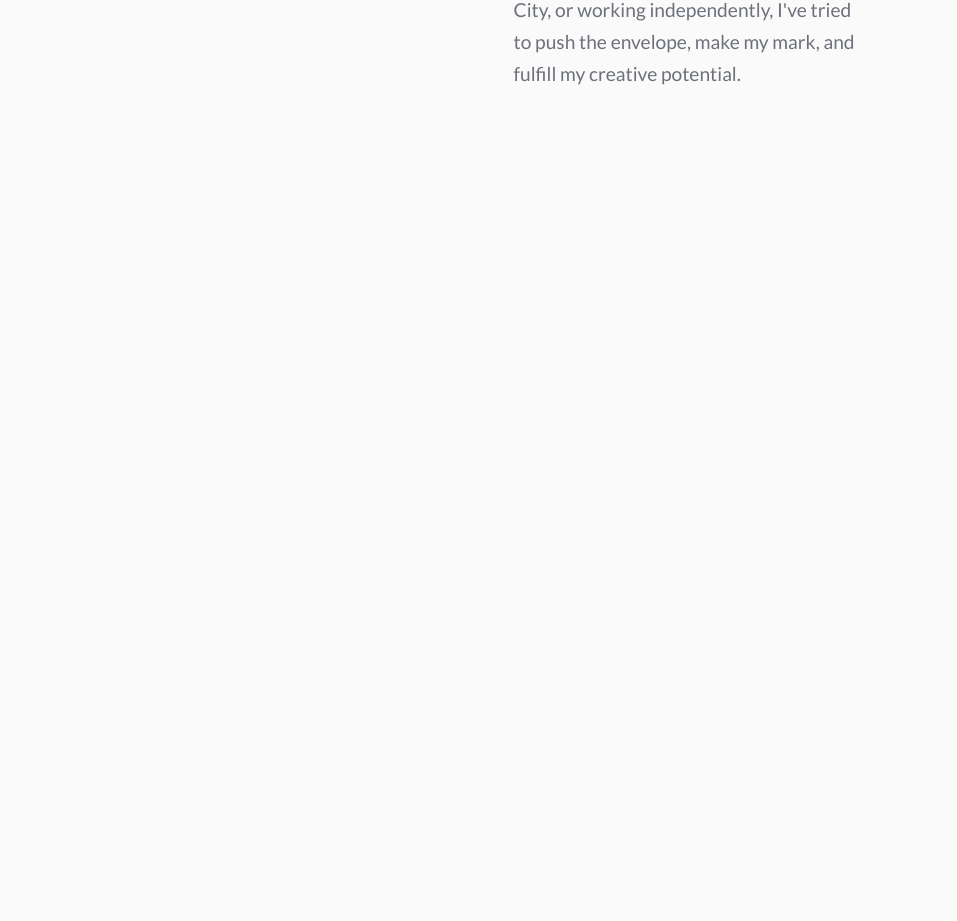
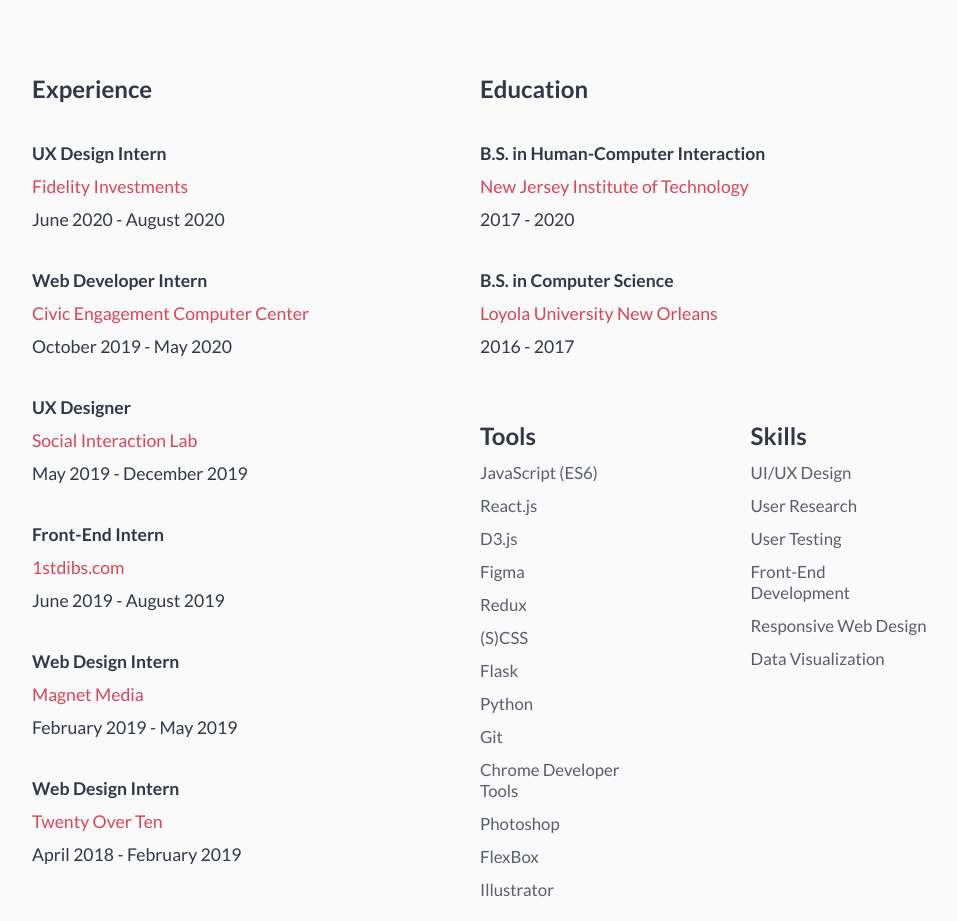
Before and after one commit to sherif-ffs/portfolio_v4, a React (Create React App) app in the folder porto4/: page /about in a window 1280 px wide. Shown: the part 694-1615 px from the top of the page, without its empty margins (160-1117 px from the left). Before the commit the page ends 800 px from the top, so only its background shows below. Built offline with nearby package versions, Linux system fonts and the light colour scheme; the HTML template or start-up script is replaced by a standard one.

Commit message:
lotta tings

```diff
--- a/porto4/src/App.js
+++ b/porto4/src/App.js
@@ -17,7 +17,7 @@
 import drones from './assets/thumbnails/drones.svg'
 import quentin from './assets/thumbnails/quentin.svg'
 import spirit from './assets/thumbnails/spirit.svg'
-import wine from './assets/thumbnails/wine.svg'
+import vynd from './assets/thumbnails/vynd.svg'
 
 class App extends React.Component {
 
@@ -27,7 +27,7 @@
         name: "We're #1",
         id: 1,
         type: 'data viz',
-        tags: ['data vizualization', 'd3.js', 'svg', 'topojson'],
+        tags: ['data visualization', 'd3.js', 'svg', 'topojson'],
         github: 'https://github.com/sherif-ffs/we-are-number-1.github.io',
         live: 'https://sherif-ffs.github.io/we-are-number-1.github.io/',
         blurb: "If we’re number one, what exactly are we number one in? Intrigued by this question, I decided to create this project and allow users to compare countries and continents based on a whole host of different metrics."
@@ -40,7 +40,7 @@
         name: "Visualize the World's Wealth",
         type: 'data viz',
         id: 2,
-        tags: ['data vizualization', 'd3.js', 'svg'],
+        tags: ['data visualization', 'd3.js', 'svg'],
         github: 'https://github.com/sherif-ffs/wealth.github.io',
         live: 'https://sherif-ffs.github.io/wealth.github.io/',
         blurb: 'There’s a lot of money in the world, I built this website to see who owns what.',
@@ -133,6 +133,18 @@
         color: '#d3696f'
       },
       {
+        name: "Vynd",
+        type: 'design',
+        id: 12,
+        tags: ['design','figma'],
+        github: null,
+        live: null,
+        blurb: `Making wine fun again!`,
+        thumbnail: vynd,
+        project: 'vynd',
+        color: '#d3696f'
+      },
+      {
         name: "Quentin Tarantino",
         type: 'web development',
         id: 10,
@@ -154,18 +166,6 @@
         blurb: `VS Code theme loosely based on Studio Ghibli's Spirited Away`,
         thumbnail: spirit,
         project: null,
-        color: '#d3696f'
-      },
-      {
-        name: "Vynd",
-        type: 'design',
-        id: 12,
-        tags: ['design','figma'],
-        github: null,
-        live: null,
-        blurb: `Making wine fun again!`,
-        thumbnail: wine,
-        project: 'vynd',
         color: '#d3696f'
       },
     ]
--- a/porto4/src/components/about/About.js
+++ b/porto4/src/components/about/About.js
@@ -2,16 +2,18 @@
 
 import '../../styles/about/about.css'
 import me from '../../assets/me.png'
+import EducationExperience from './EducationExperience'
 import sherif from '../../assets/sherif.png'
 export default class About extends React.Component {
     render() {
         return (
+            <>
             <div className="about-wrapper">
                 <img src={sherif}></img>
                 <div className="text-container">
                 <p>My name is Sherif, I'm a designer/developer, and current junior at the New Jersey Institute of
                     Technology where I study Human-Computer Interaction with a focus on Web and Mobile Development.</p>
-                <p>Long story short, I've been in front of a computer, for better or for worse,
+                <p id="second-about">Long story short, I've been in front of a computer, for better or for worse,
                      for the better part of the last decade. My interest in technology evolved into a passion for web design. When I
                      was introduced to CSS and JavaScript and the creative possibilities it possessed, there was basically no turning back.
                      A love affair with UI/UX design was soon to follow. Since that time, whether working on school projects, interning in
@@ -19,6 +21,8 @@
                 </p>
                 </div>
             </div>
+            <EducationExperience></EducationExperience>
+            </>
         )
     }
 }
--- /dev/null
+++ b/porto4/src/components/about/EducationExperience.js
@@ -0,0 +1,84 @@
+import React from 'react'
+
+import '../../styles/about/education-experience.css'
+export default class Resume extends React.Component {
+    render() {
+        return (
+            <div className="education-experience-wrapper">
+                <div className="experience">
+                    <h1>Experience</h1>
+                    <div className="company">
+                        <h3 className="company-title">UX Design Intern</h3>
+                        <a href="https://www.fidelity.com/" target="_blank">Fidelity Investments</a>
+                        <h3 className="timeline">June 2020 - August 2020</h3>
+                    </div>
+                    <div className="company">
+                        <h3 className="company-title">Web Developer Intern</h3>
+                        <a href="http://cecc.njit.edu/" target="_blank">Civic Engagement Computer Center</a>
+                        <h3 className="timeline">October 2019 - May 2020</h3>
+                    </div>
+                    <div className="company">
+                        <h3 className="company-title">UX Designer</h3>
+                        <a href="https://socialinteractionlab.com/" target="_blank">Social Interaction Lab</a>
+                        <h3 className="timeline">May 2019 - December 2019</h3>
+                    </div>
+                    <div className="company">
+                        <h3 className="company-title">Front-End Intern</h3>
+                        <a href="https://www.1stdibs.com/" target="_blank">1stdibs.com</a>
+                        <h3 className="timeline">June 2019 - August 2019</h3>
+                    </div>
+                    <div className="company">
+                        <h3 className="company-title">Web Design Intern</h3>
+                        <a href="https://magnetmediafilms.com/" target="_blank">Magnet Media</a>
+                        <h3 className="timeline">February 2019 - May 2019</h3>
+                    </div>
+                    <div className="company">
+                        <h3 className="company-title">Web Design Intern</h3>
+                        <a href="https://twentyoverten.com/" target="_blank">Twenty Over Ten</a>
+                        <h3 className="timeline">April 2018 - February 2019</h3>
+                    </div>
+                </div>
+                <div className="education-skills">
+                    <h1>Education</h1>
+                    <div className="company">
+                        <h3 className="company-title">B.S. in Human-Computer Interaction</h3>
+                        <a href="https://www.njit.edu/academics/major/human-computer-interaction" target="_blank">New Jersey Institute of Technology</a>
+                        <h3 className="timeline">2017 - 2020</h3>
+                    </div>
+                    <div className="company">
+                        <h3 className="company-title">B.S. in Computer Science</h3>
+                        <a href="http://cas.loyno.edu/mathematics/bachelor-science-computer-science" target="_blank">Loyola University New Orleans</a>
+                        <h3 className="timeline">2016 - 2017</h3>
+                    </div>
+                    <div className="skills-tolls">
+                        <div className="skills">
+                            <h1>Tools</h1>
+                            <p>JavaScript (ES6)</p>
+                            <p>React.js</p>
+                            <p>D3.js</p>
+                            <p>Figma</p>
+                            <p>Redux</p>
+                            <p>(S)CSS</p>
+                            <p>Flask</p>
+                            <p>Python</p>
+                            <p>Git</p>
+                            <p>Chrome Developer Tools</p>
+                            <p>Photoshop</p>
+                            <p>FlexBox</p>
+                            <p>Illustrator</p>
+                        </div>
+                        <div className="tools">
+                            <h1>Skills</h1>
+                            <p>UI/UX Design</p>
+                            <p>User Research</p>
+                            <p>User Testing</p>
+                            <p>Front-End Development</p>
+                            <p>Responsive Web Design</p>
+                            <p>Data Visualization</p>
+                        </div>
+                    </div>
+                </div>
+            </div>
+        )
+    }
+}
--- a/porto4/src/components/work/FilterTabs.js
+++ b/porto4/src/components/work/FilterTabs.js
@@ -16,6 +16,8 @@
 
     render() {
         return (
+            <>
+                <h1 className="selected-work">Selected Work 👇</h1>
                 <div className="filter-wrappers">
                     <div className="filter-tab active-filter-tab first-tab" onClick={e => this.props.reset(e)}>
                         All ({this.props.projects.length})
@@ -30,6 +32,7 @@
                         Data Visualization ({this.props.projects.filter(project => project.type == 'data viz').length})
                     </div>
                 </div>
+            </>
         )
     }
 }
--- a/porto4/src/components/work/Work.js
+++ b/porto4/src/components/work/Work.js
@@ -33,6 +33,7 @@
     }
 
     filterDesigns = (e) => {
+        window.scrollBy(0, 10);
         let projects = this.props.projects
         let filteredProjects = projects.filter(project => project.type === 'design')
         document.querySelectorAll('.filter-tab').forEach(tab => {
@@ -42,6 +43,7 @@
         this.setState({
             projects: filteredProjects
         })
+        window.scrollBy(0, 700);
     }
 
     filterWebDev = (e) => {
@@ -54,6 +56,7 @@
         this.setState({
             projects: filteredProjects
         })
+        window.scrollBy(0, 700);
     }
 
 
@@ -67,6 +70,7 @@
         this.setState({
             projects: filteredProjects
         })
+        window.scrollBy(0, 700);
     }
     render() {
         this.wrapper = React.createRef();
--- /dev/null
+++ b/porto4/src/styles/about/education-experience.css
@@ -0,0 +1,80 @@
+.education-experience-wrapper {
+    width: 70vw;
+    margin-left: 15vw;
+    margin-top: 10vh;
+    display: flex;
+    flex-direction: row;
+}
+.education-experience-wrapper h1 {
+    font-size: 1.5rem;
+    color: #323748;
+    font-family: 'Lato','Avenir', Helvetica,Arial , sans-serif;
+}
+.experience {
+    display: flex;
+    flex-direction: column;
+    flex: 1;
+}
+.company {
+    margin-top: 5vh;
+}
+.company-title {
+    font-size: 1.1rem;
+    color: #323748;
+    font-weight: 600;
+    margin-bottom: 1.5vh;
+    font-family: 'Lato','Avenir', Helvetica,Arial , sans-serif;
+}
+.company a {
+    font-size: 1.1rem;
+    margin-bottom: 1.5vh;
+    color: #d94458;
+    font-weight: 100;
+    font-family: 'Lato','Avenir', Helvetica,Arial , sans-serif;
+    text-decoration: none;
+}
+.company a:hover {
+text-decoration: underline;
+}
+.timeline {
+    font-size: 1.1rem;
+    color: #323748;
+    font-weight: 100;
+    margin-top: 1.5vh;
+    font-family: 'Lato','Avenir', Helvetica,Arial , sans-serif;
+}
+.education-skills {
+    display: flex;
+    flex-direction: column;
+    flex: 1;
+}
+.skills-tolls {
+    height: 500px;
+    margin-top: 8vh;
+    display: flex;
+    flex-direction: row;
+}
+.skills-tolls h1{
+    font-size: 1.5rem;
+    color: #323748;
+    font-family: 'Lato','Avenir', Helvetica,Arial , sans-serif;
+}
+.tools {
+    margin-left: 7vw;
+}
+.tools p {
+    font-size: 1.05rem;
+    color: #323748;
+    opacity: .8;
+    font-weight: 100;
+    margin-top: 1.5vh;
+    font-family: 'Lato','Avenir', Helvetica,Arial , sans-serif;
+}
+.skills p {
+    font-size: 1.05rem;
+    opacity: .8;
+    color: #323748;
+    font-weight: 100;
+    margin-top: 1.5vh;
+    font-family: 'Lato','Avenir', Helvetica,Arial , sans-serif;
+}
--- a/porto4/src/styles/work/intro.css
+++ b/porto4/src/styles/work/intro.css
@@ -31,3 +31,15 @@
     margin-top: 5vh;
     font-weight: 100;
 }
+@media screen and (min-width: 1900px) {
+    .intro-wrapper h3 {
+        font-size: 1.8rem;
+    }
+    .intro-wrapper h1 {
+        font-size: 6rem;
+    }
+    .intro-wrapper h4 {
+        width: 75%;
+        font-size: 1.8rem;
+    }
+}
```
Also changed, not shown: porto4/src/styles/about/about.css (+7 -4 lines), porto4/src/styles/work/filter-tabs.css (+11 -2 lines), 1 other file (tests, documents, lock files or other folders). Lines whose indentation alone changed are shown as unchanged.
